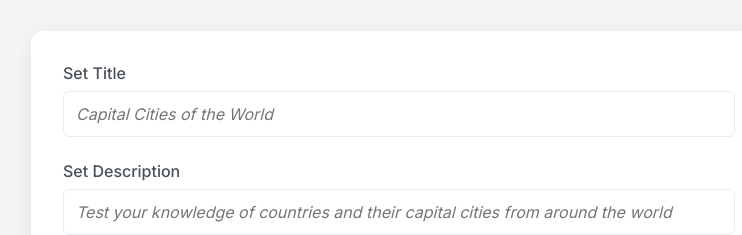
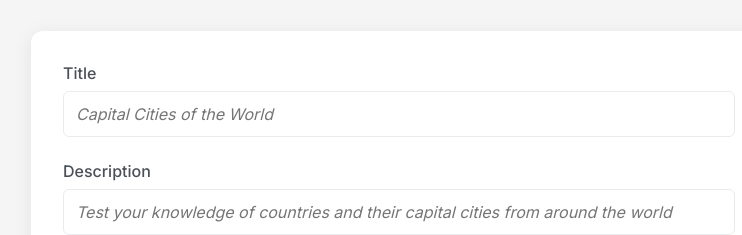
Before and after one commit to vincenttao04/flashcards-fe, a Vue app: page /create in a window 1280 px wide. Shown: the part 143-378 px from the top of the page, without its empty margins (241-983 px from the left). Built offline with nearby package versions, Linux system fonts and the light colour scheme.

Commit message:
fix: missing setDescription line in resetForm function

```diff
--- a/src/components/create/SetHeaderInput.vue
+++ b/src/components/create/SetHeaderInput.vue
@@ -11,7 +11,7 @@
 <template>
   <div class="form-group">
     <div class="title">
-      <label for="set-title">Set Title</label>
+      <label for="set-title">Title</label>
       <input
         type="text"
         id="set-title"
@@ -22,7 +22,7 @@
       />
     </div>
     <div class="description">
-      <label for="set-description">Set Description</label>
+      <label for="set-description">Description</label>
       <input
         type="text"
         id="set-description"
--- a/src/pages/CreateFlashCardPage.vue
+++ b/src/pages/CreateFlashCardPage.vue
@@ -64,7 +64,7 @@ const isFormValid = computed(() => {
     setTitle.value.trim() !== "" &&
     setDescription.value.trim() !== "" &&
     cards.value.every(
-      (card) => card.question.trim() !== "" && card.answer.trim() !== ""
+      (card) => card.question.trim() !== "" && card.answer.trim() !== "",
     )
   );
 });
@@ -72,7 +72,7 @@ const isFormValid = computed(() => {
 // Function to check if there is any content in the cards
 const hasContent = computed(() => {
   return cards.value.some(
-    (card) => card.question.trim() !== "" || card.answer.trim() !== ""
+    (card) => card.question.trim() !== "" || card.answer.trim() !== "",
   );
 });
 
@@ -100,7 +100,7 @@ function updateCards(newCards) {
 function saveFlashCards() {
   if (isFormValid.value) {
     alert(
-      `[MOCK] ${setTitle.value} saved successfully\n\nTo add a new flash card set, please amend the code in src/data/flashCardSets.js`
+      `[MOCK] ${setTitle.value} saved successfully\n\nTo add a new flash card set, please amend the code in src/data/flashCardSets.js`,
     );
     console.log("Saving:", { title: setTitle.value, cards: cards.value });
     resetForm();
@@ -111,6 +111,7 @@ function saveFlashCards() {
 // Function to reset the form fields after saving
 function resetForm() {
   setTitle.value = "";
+  setDescription.value = "";
   cards.value = [{ question: "", answer: "" }];
   previewIndex.value = 0;
 }
```
